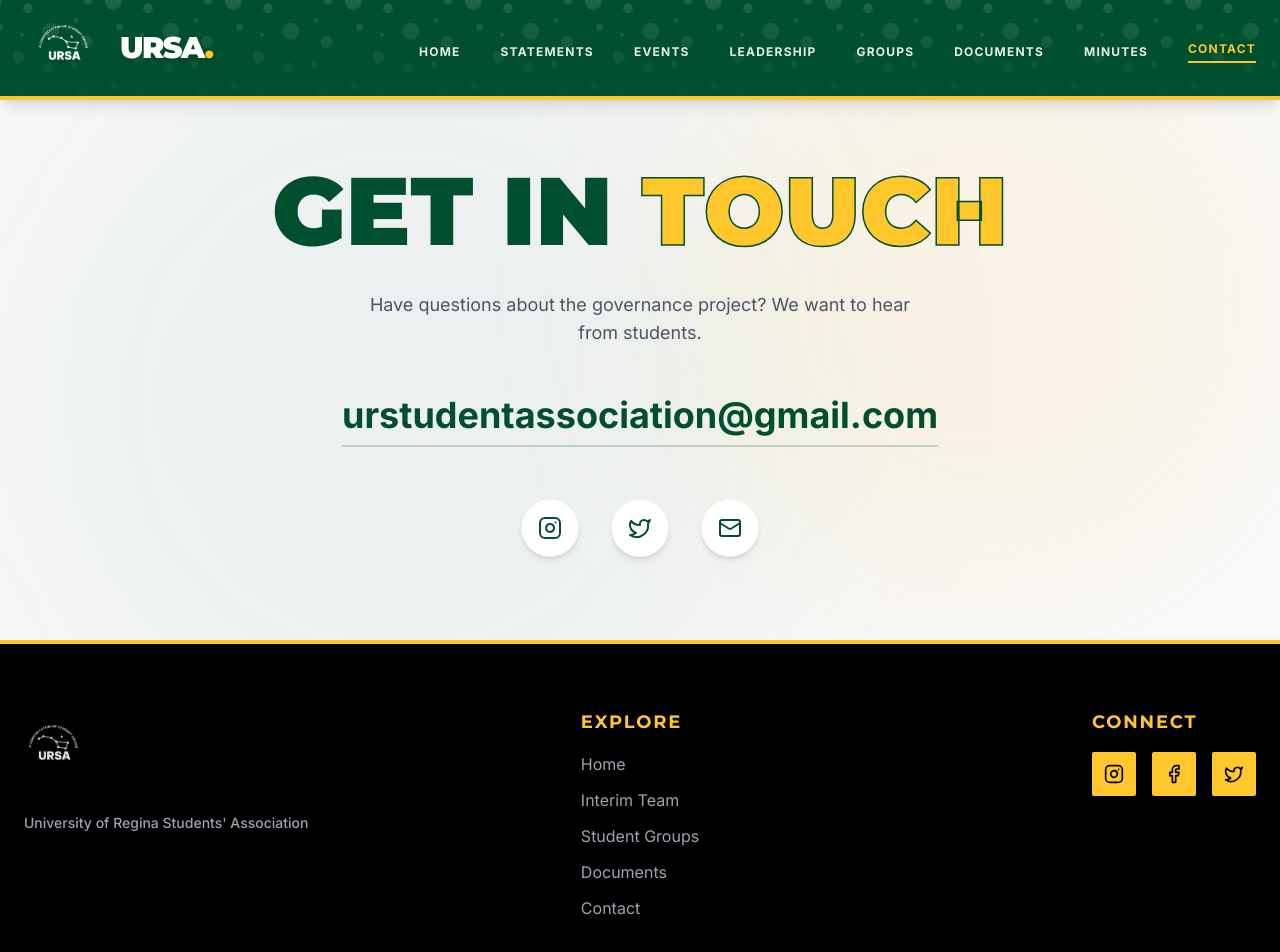
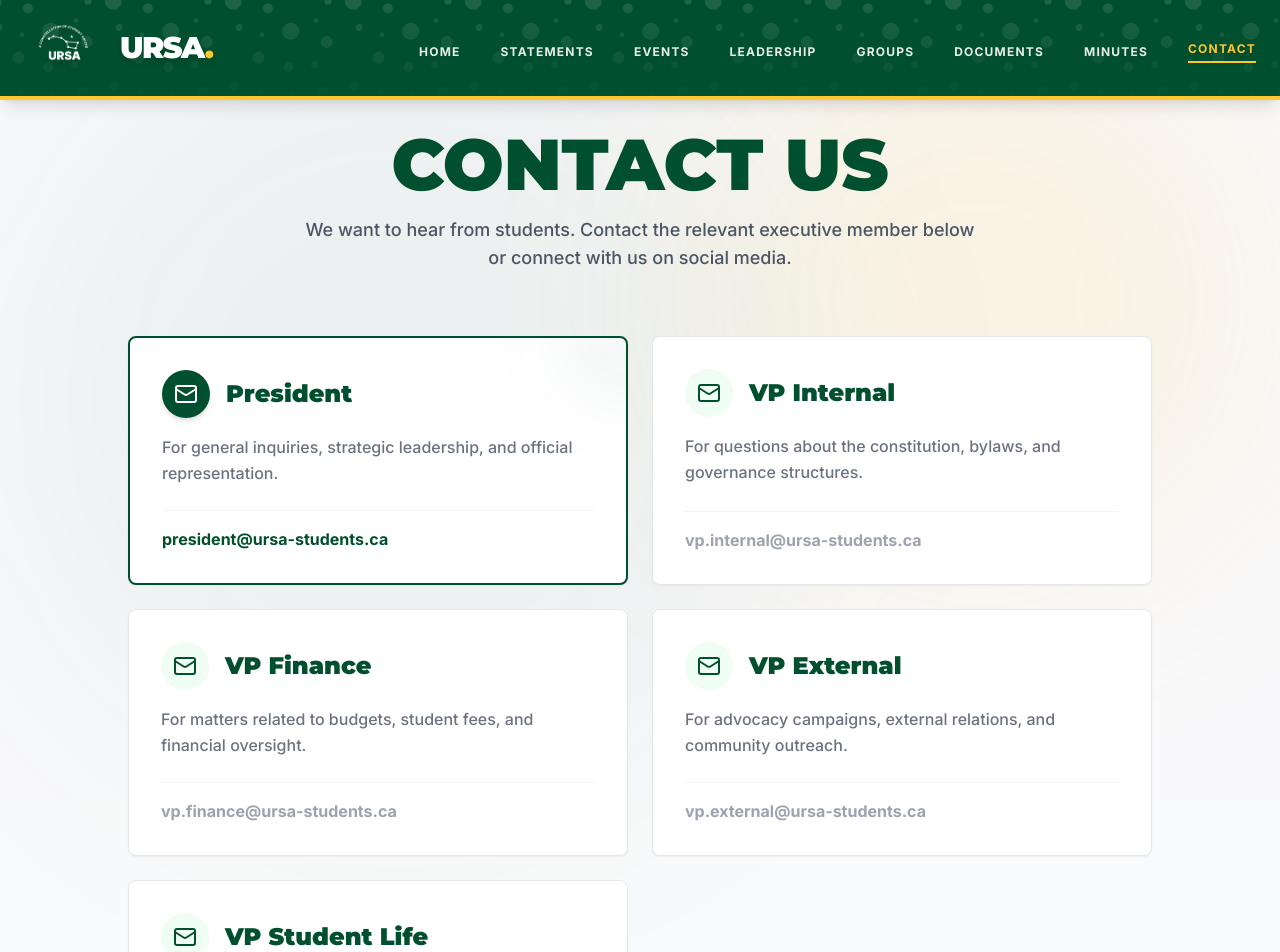
Before and after one commit to Vishhyy/ursa-website, a Next.js app: page /contact in a window 1280 px wide. Shown: the top 952 px of the page. Built offline with nearby package versions, Linux system fonts and the light colour scheme.

Commit message:
Update executive contact emails and polish groups directory UI

```diff
--- a/src/app/contact/page.tsx
+++ b/src/app/contact/page.tsx
@@ -1,54 +1,128 @@
 import FadeIn from "@/components/FadeIn";
-import { Mail, Instagram, Twitter } from "lucide-react";
+import { Mail, Instagram, Twitter, ArrowRight } from "lucide-react";
+import Link from "next/link";
+
+// UPDATED EXECUTIVE CONTACT LIST
+const contacts = [
+    {
+        role: "President",
+        desc: "For general inquiries, strategic leadership, and official representation.",
+        email: "president@ursa-students.ca",
+        isPrimary: true // This will highlight the card
+    },
+    {
+        role: "VP Internal",
+        desc: "For questions about the constitution, bylaws, and governance structures.",
+        email: "vp.internal@ursa-students.ca",
+    },
+    {
+        role: "VP Finance",
+        desc: "For matters related to budgets, student fees, and financial oversight.",
+        email: "vp.finance@ursa-students.ca",
+    },
+    {
+        role: "VP External",
+        desc: "For advocacy campaigns, external relations, and community outreach.",
+        email: "vp.external@ursa-students.ca",
+    },
+    {
+        role: "VP Student Life",
+        desc: "For campus events, accessibility concerns, and student wellness.",
+        email: "vp.studentlife@ursa-students.ca",
+    },
+];
+
+export const metadata = {
+    title: "Contact | URSA",
+    description: "Contact the URSA Executive Team. Find email addresses for the President and Vice Presidents.",
+};
 
 export default function Contact() {
     return (
-        <div className="pt-24 md:pt-32 px-6 container mx-auto min-h-[80vh] flex flex-col items-center justify-center text-center relative">
+        <div className="pt-32 pb-24 px-6 container mx-auto relative min-h-screen">
 
-            {/* --- UNIFIED BACKGROUND THEME --- */}
+            {/* Background Theme */}
             <div className="fixed inset-0 bg-gray-50/50 z-[-2] pointer-events-none" />
             <div className="fixed top-0 right-0 w-[600px] h-[600px] bg-gold/10 rounded-full blur-[100px] pointer-events-none z-[-1]" />
             <div className="fixed bottom-0 left-0 w-[800px] h-[800px] bg-accent/5 rounded-full blur-[120px] pointer-events-none z-[-1]" />
 
+            {/* Header */}
             <FadeIn>
-                <h1 className="font-display font-black text-5xl md:text-8xl uppercase mb-6 md:mb-8 text-accent">
-                    Get In <span className="text-stroke text-transparent block md:inline">Touch</span>
+                <div className="text-center mb-16">
+                    <h1 className="font-display font-black text-5xl md:text-7xl uppercase text-accent mb-4">
+                        Contact Us
                     </h1>
+                    <p className="text-gray-600 max-w-2xl mx-auto text-lg font-medium">
+                        We want to hear from students. Contact the relevant executive member below or connect with us on social media.
+                    </p>
+                </div>
+            </FadeIn>
 
-                <p className="text-gray-600 mb-8 md:mb-12 max-w-xl mx-auto text-base md:text-lg">
-                    Have questions about the governance project? We want to hear from students.
+            {/* --- CONTACT DIRECTORY GRID --- */}
+            {/* Using max-w-5xl to accommodate the odd number of cards nicely */}
+            <div className="max-w-5xl mx-auto grid grid-cols-1 md:grid-cols-2 gap-6 mb-16 items-start">
+                {contacts.map((contact, i) => (
+                    <FadeIn key={contact.email} delay={0.1 * (i + 1)}>
+                        <Link
+                            href={`mailto:${contact.email}`}
+                            className={`
+                                group flex flex-col h-full bg-white p-8 rounded-lg shadow-sm transition-all duration-300
+                                ${contact.isPrimary
+                                    ? 'border-2 border-accent hover:shadow-2xl hover:-translate-y-1 relative overflow-hidden md:col-span-2' // President spans 2 cols on Desktop
+                                    : 'border border-gray-200 hover:border-gold hover:shadow-xl hover:-translate-y-1'
+                                }
+                            `}
+                        >
+                            {/* Primary Background Accent for President */}
+                            {contact.isPrimary && <div className="absolute top-0 right-0 w-32 h-32 bg-accent/5 rounded-full blur-2xl -translate-y-1/2 translate-x-1/2 pointer-events-none" />}
+
+                            <div className="flex items-center gap-4 mb-4">
+                                <div className={`p-3 rounded-full ${contact.isPrimary ? 'bg-accent text-white shadow-md' : 'bg-green-50 text-accent group-hover:bg-accent group-hover:text-gold transition-colors'}`}>
+                                    <Mail size={24} />
+                                </div>
+                                <h3 className="font-display font-black text-2xl text-accent group-hover:text-black">
+                                    {contact.role}
+                                </h3>
+                            </div>
+
+                            <p className="text-gray-500 leading-relaxed font-medium flex-grow mb-6">
+                                {contact.desc}
                             </p>
 
-                <a
-                    href="mailto:urstudentassociation@gmail.com"
-                    className="text-lg sm:text-2xl md:text-4xl font-bold text-accent border-b-2 border-accent/20 hover:border-gold hover:text-gold pb-2 transition-all break-all"
-                >
-                    urstudentassociation@gmail.com
-                </a>
+                            <div className="mt-auto border-t border-gray-100 pt-4 flex items-center justify-between">
+                                <span className={`font-bold transition-colors text-sm md:text-base break-all ${contact.isPrimary ? 'text-accent' : 'text-gray-400 group-hover:text-accent'}`}>
+                                    {contact.email}
+                                </span>
+                                <ArrowRight className="text-gold opacity-0 group-hover:opacity-100 transition-all transform -translate-x-2 group-hover:translate-x-0" size={20} />
+                            </div>
+                        </Link>
+                    </FadeIn>
+                ))}
+            </div>
 
-                <div className="flex justify-center gap-6 md:gap-8 mt-12 md:mt-16 pb-12">
-
-                    {/* INSTAGRAM */}
+            {/* Social Links */}
+            <FadeIn delay={0.6}>
+                <div className="text-center">
+                    <h4 className="font-display font-bold text-accent text-sm uppercase mb-6 tracking-widest opacity-60">Connect on Socials</h4>
+                    <div className="flex justify-center gap-4">
                         <a
                             href="https://www.instagram.com/urstudentsassociation/"
                             target="_blank"
                             rel="noopener noreferrer"
-                        className="p-3 md:p-4 bg-white shadow-md border border-gray-100 rounded-full text-accent hover:bg-accent hover:text-white hover:-translate-y-1 transition-all"
+                            className="flex items-center gap-3 px-6 py-3 bg-white shadow-md border border-gray-100 rounded-full text-gray-600 font-bold hover:text-white hover:bg-gradient-to-tr hover:from-[#833AB4] hover:to-[#E1306C] hover:border-transparent hover:-translate-y-1 transition-all"
                         >
-                        <Instagram size={24} />
+                            <Instagram size={20} /> Instagram
                         </a>
-
-                    {/* TWITTER (Placeholder) */}
-                    <a href="#" className="p-3 md:p-4 bg-white shadow-md border border-gray-100 rounded-full text-accent hover:bg-accent hover:text-white hover:-translate-y-1 transition-all">
-                        <Twitter size={24} />
-                    </a>
-
-                    {/* EMAIL */}
-                    <a href="mailto:urstudentassociation@gmail.com" className="p-3 md:p-4 bg-white shadow-md border border-gray-100 rounded-full text-accent hover:bg-accent hover:text-white hover:-translate-y-1 transition-all">
-                        <Mail size={24} />
+                        <a
+                            href="#"
+                            className="flex items-center gap-3 px-6 py-3 bg-white shadow-md border border-gray-100 rounded-full text-gray-600 font-bold hover:bg-black hover:text-white hover:border-transparent hover:-translate-y-1 transition-all"
+                        >
+                            <Twitter size={20} /> X / Twitter
                         </a>
                     </div>
+                </div>
             </FadeIn>
+
         </div>
     );
 }
--- a/src/app/leadership/page.tsx
+++ b/src/app/leadership/page.tsx
@@ -1,49 +1,51 @@
 import FadeIn from "@/components/FadeIn";
 import Image from "next/image";
+import Link from "next/link"; // Add Link
+import { Mail } from "lucide-react"; // Add Mail icon
 
-// Ensure your images in /public/team/ are named exactly like this
+// Updated data with new emails
 const leaders = [
     {
         name: "Matthew McStravick",
         role: "President",
         details: "4th Year, Political Science",
         desc: "Chief spokesperson and strategic lead.",
-        img: "/team/president.png"
+        img: "/team/president.png",
+        email: "president@ursa-students.ca"
     },
     {
         name: "Ella Gidluck",
         role: "VP Internal",
         details: "5th Year, Philosophy & Politics",
         desc: "Manages governance systems.",
-        img: "/team/vp-internal.png"
+        img: "/team/vp-internal.png",
+        email: "vp.internal@ursa-students.ca"
     },
     {
         name: "Matthew Reiman",
         role: "VP Finance",
         details: "5th Year, Marketing",
         desc: "Treasurer and financial oversight.",
-        img: "/team/vp-finance.png"
+        img: "/team/vp-finance.png",
+        email: "vp.finance@ursa-students.ca"
     },
     {
         name: "Ben Alexander",
         role: "VP External",
         details: "4th Year, Philosophy",
         desc: "Outreach and advocacy campaigns.",
-        img: "/team/vp-external.png"
+        img: "/team/vp-external.png",
+        email: "vp.external@ursa-students.ca"
     },
     {
         name: "Kimberley Kaufman",
         role: "VP Student Life",
         details: "4th Year, Social Work",
         desc: "Events and campus accessibility.",
-        img: "/team/vp-student-life.png"
+        img: "/team/vp-student-life.png",
+        email: "vp.studentlife@ursa-students.ca"
     }
 ];
-
-export const metadata = {
-    title: "Interim Executive Team",
-    description: "Meet the student leaders guiding URSA through the transition period.",
-};
 
 export default function Leadership() {
     return (
@@ -66,15 +68,11 @@
                     <FadeIn key={i} delay={i * 0.1}>
                         <div className="bg-white shadow-lg rounded-md overflow-hidden flex flex-col md:flex-row h-full group transition-all duration-300 border-l-8 border-gold hover:border-accent">
 
-                            {/* IMAGE AREA (With Reliable Fallback) */}
-                            <div className="relative w-full md:w-48 h-48 md:h-auto bg-gray-100 flex items-center justify-center shrink-0">
-
-                                {/* Fallback Initial (Always in the background) */}
+                            {/* IMAGE AREA */}
+                            <div className="relative w-full md:w-56 h-64 md:h-auto bg-gray-100 flex items-center justify-center shrink-0">
                                 <span className="font-display font-black text-8xl text-gray-200 group-hover:text-gold/50 transition-colors">
                                     {leader.name[0]}
                                 </span>
-
-                                {/* Real Image (Sits on top of the initial) */}
                                 <Image
                                     src={leader.img}
                                     alt={leader.name}
@@ -84,11 +82,25 @@
                             </div>
 
                             {/* TEXT AREA */}
-                            <div className="p-8 flex flex-col justify-center">
-                                <h4 className="text-gold font-bold text-xs uppercase tracking-widest mb-2 group-hover:text-accent transition-colors">{leader.role}</h4>
-                                <h3 className="font-display font-black text-2xl text-accent mb-2">{leader.name}</h3>
-                                <p className="text-gray-500 italic text-sm mb-4 border-b border-gray-100 pb-4">{leader.details}</p>
-                                <p className="text-gray-700 text-sm leading-relaxed">{leader.desc}</p>
+                            <div className="p-8 flex flex-col justify-between">
+                                <div>
+                                    <h4 className="text-gold font-bold text-xs uppercase tracking-widest mb-2 group-hover:text-accent transition-colors">{leader.role}</h4>
+                                    <h3 className="font-display font-black text-2xl text-accent mb-2">{leader.name}</h3>
+                                    <p className="text-gray-500 italic text-sm mb-4 border-b border-gray-100 pb-4">{leader.details}</p>
+                                    <p className="text-gray-700 text-sm leading-relaxed mb-6">
+                                        {leader.desc}
+                                    </p>
+                                </div>
+
+                                {/* --- NEW EMAIL BUTTON --- */}
+                                <div className="mt-auto">
+                                    <a
+                                        href={`mailto:${leader.email}`}
+                                        className="inline-flex items-center gap-2 px-4 py-3 bg-gray-100 border border-gray-200 text-gray-500 font-bold uppercase text-xs tracking-widest hover:bg-accent hover:text-white hover:border-accent transition-all duration-300 rounded-sm"
+                                    >
+                                        <Mail size={16} /> Contact {leader.name.split(' ')[0]}
+                                    </a>
+                                </div>
                             </div>
                         </div>
                     </FadeIn>
--- a/src/data/statements.tsx
+++ b/src/data/statements.tsx
@@ -15,7 +15,7 @@
         slug: "referendum-results",
         title: "Official Statement: Referendum Victory",
         date: "December 16, 2025",
-        image: "/statements/statement-dec16.jpg",
+        image: "/statements/statement-dec16.png",
         summary: "URSA is honoured to announce that students have voted >91% in favour of recognizing URSA as the new representative body.",
         content: (
             <>
@@ -68,11 +68,10 @@
                     Thank you to all who voted, whichever way you cast your vote. We will endeavor, over the next few months, to reinvigorate trust in student democracy and hope that the team elected in March will enjoy record turnout. Until then, please, get involved! There will be many important roles to fill in the weeks to come, and we look forward to hearing from everyone who wishes to fill them!
                 </p>
 
-                {/* UPDATED FOOTER TO MATCH OLD STYLE */}
-                <div className="mt-8 pt-8 border-t border-gray-200">
-                    <strong>Media Contact:</strong><br />
-                    URSA Interim Executive Team<br />
-                    <a href="mailto:urstudentassociation@gmail.com" className="text-accent hover:text-gold font-bold transition-colors">urstudentassociation@gmail.com</a>
+                <div className="mt-12 pt-8 border-t border-gray-200 text-sm text-gray-500 bg-gray-50 p-6 rounded-md">
+                    <strong className="block text-accent uppercase tracking-widest text-xs mb-2">Media Contact</strong>
+                    URSA President<br />
+                    <a href="mailto:president@ursa-students.ca" className="text-accent hover:text-gold font-bold transition-colors border-b border-accent/20">president@ursa-students.ca</a>
                 </div>
             </>
         )
@@ -117,8 +116,8 @@
 
                 <div className="mt-8 pt-8 border-t border-gray-200">
                     <strong>Media Contact:</strong><br />
-                    URSA Interim Team<br />
-                    <a href="mailto:urstudentassociation@gmail.com" className="text-accent hover:text-gold font-bold transition-colors">urstudentassociation@gmail.com</a>
+                    URSA President<br />
+                    <a href="mailto:president@ursa-students.ca" className="text-accent hover:text-gold font-bold transition-colors">president@ursa-students.ca</a>
                 </div>
             </>
         )
```
Also changed, not shown: public/statements/statement-dec16.png (renamed from public/statements/statement-dec16.jpg). Lines whose indentation alone changed are shown as unchanged.
